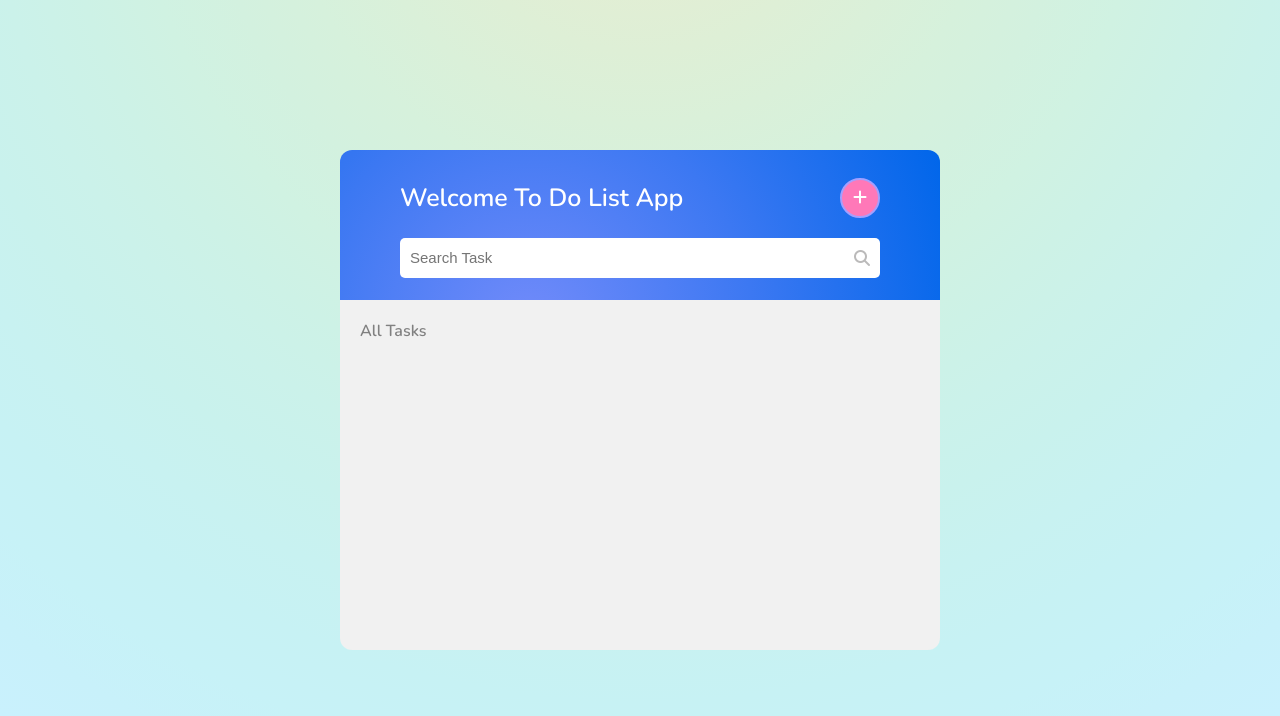
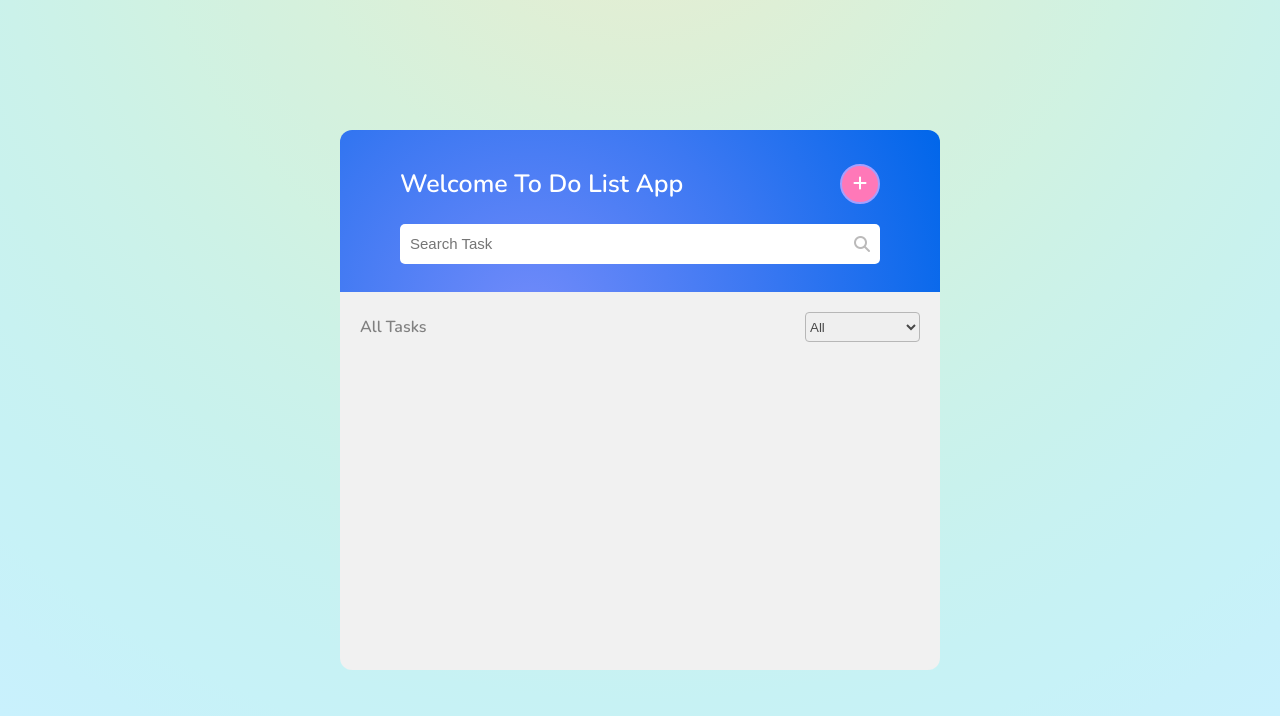
Before and after one commit to juandavid3196/ToDoListApp, an Angular app: page /board in a window 1280 px wide. Shown: the top 716 px of the page. Built offline with nearby package versions, Linux system fonts and the light colour scheme.

Commit message:
category filter pipe, select menu and styles

```diff
--- a/src/app/app.module.ts
+++ b/src/app/app.module.ts
@@ -10,7 +10,8 @@ import { FormsModule } from '@angular/forms';
   declarations: [
     AppComponent,
     PageNotFoundComponent,
-    PageNotFoundComponent
+    PageNotFoundComponent,
+
   ],
   imports: [
     BrowserModule,
--- a/src/app/modules/board/board.component.css
+++ b/src/app/modules/board/board.component.css
@@ -8,7 +8,7 @@
 
 .task-container {
     width: 600px;
-    height: 500px;
+    height: 540px;
     border-radius:12px;
     overflow: hidden;
 }
@@ -102,6 +102,22 @@
     height: 280px;
 }
 
+.category-container {
+    display: flex;
+    align-items: center;
+    justify-content: space-between;
+}
+
+.category-box select {
+    height: 30px;
+    border-color: rgb(183, 183, 183);
+    border-radius: 4px;
+    color: rgb(72, 72, 72);
+    font-weight: 300;
+    outline-color: #83bdff;
+     width: 115px;
+}
+
 
 /*task form*/
 .container-form {
--- a/src/app/modules/board/board.component.html
+++ b/src/app/modules/board/board.component.html
@@ -13,7 +13,17 @@
             </div>
         </div>
         <div class="bottom">
-            <span>All Tasks</span>
+            <div class="category-container">
+                <span>All Tasks</span>
+                <div class="category-box">
+                    <select name="category" [(ngModel)]="categoryValue">
+                        <option selected>All</option>
+                        <option value="1">OPEN</option>
+                        <option value="2">InPROGRESS</option>
+                        <option value="3">COMPLETED</option>
+                    </select>
+                </div>
+            </div>
             <br>
             <div class="bottom-container">
                 <app-task
@@ -22,7 +32,7 @@
                     [id]="task.id"
                     [message]="task.message"
                     [state]="task.state"
-                    [date]="task.date" *ngFor="let task of (tasks | filter:searchValue)"></app-task>
+                    [date]="task.date" *ngFor="let task of (tasks | filter:searchValue | category:categoryValue)"></app-task>
             </div>
         </div>
     </div>
--- a/src/app/modules/board/board.component.ts
+++ b/src/app/modules/board/board.component.ts
@@ -17,6 +17,7 @@ export class BoardComponent implements OnInit {
   }
 
   searchValue !: string;
+  categoryValue : string = 'All'
   tasks !: Task[];
   btnSubmitValue : string = 'Save';
   btnOperation: boolean = true;
--- a/src/app/modules/board/board.module.ts
+++ b/src/app/modules/board/board.module.ts
@@ -7,6 +7,7 @@ import { FormsModule } from '@angular/forms';
 import { StatePipe } from 'src/app/pipes/state.pipe';
 import { TaskService } from 'src/app/services/task.service';
 import { FilterPipe } from 'src/app/pipes/filter.pipe';
+import { CategoryPipe } from 'src/app/pipes/category.pipe';
 
 @NgModule({
   declarations: [
@@ -14,7 +15,8 @@ import { FilterPipe } from 'src/app/pipes/filter.pipe';
     BoardComponent,
     TaskComponent,
     StatePipe,
-    FilterPipe
+    FilterPipe,
+    CategoryPipe
   ],
   imports: [
     CommonModule,
--- /dev/null
+++ b/src/app/pipes/category.pipe.ts
@@ -0,0 +1,22 @@
+import { Pipe, PipeTransform } from '@angular/core';
+import { Task } from '../modules/board/task/Task.interface';
+
+@Pipe({
+  name: 'category'
+})
+export class CategoryPipe implements PipeTransform {
+
+  transform(values: Task[], args: string): Task[]{
+
+    if(!args || args === 'All') return values;
+    let result :Task[] = [];
+
+    for(let value of values){
+      if(value.state.indexOf(args)>-1){
+        result = [...result,value];
+      }
+    }
+    return result;
+  }
+
+}
```
